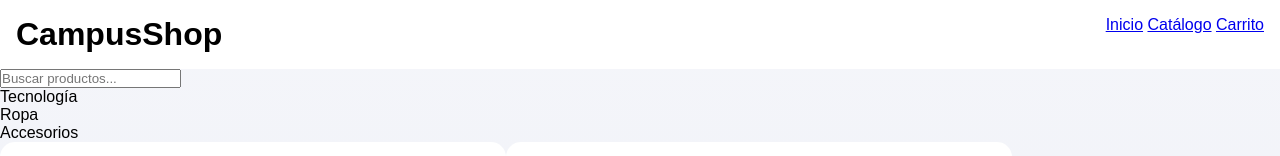
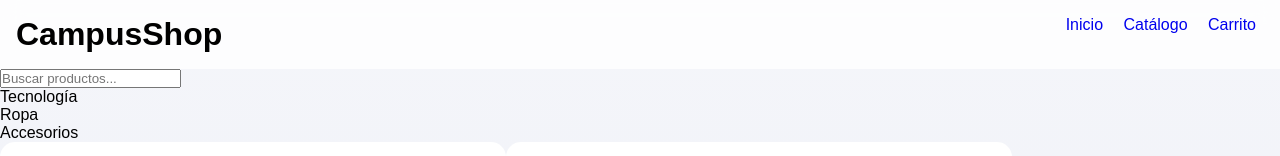
Before and after one commit to RubenCarrenoo/Proyecto-HTML, a plain HTML site: page index.html in a window 1280 px wide. Shown: the top 156 px of the page. Drawn offline with Linux system fonts and the light colour scheme.

Commit message:
feat: :art: se modfico el layout

```diff
--- a/CSS/layout.css
+++ b/CSS/layout.css
@@ -2,7 +2,20 @@
   display:flex;
   justify-content:space-between;
   padding:1rem;
-  background:white;
+  background:rgba(255,255,255,0.8);
+  backdrop-filter: blur(10px);
+  position:sticky;
+  top:0;
+}
+
+.nav a{
+  text-decoration:none;
+  padding:8px;
+  border-radius:10px;
+}
+
+.nav a:hover{
+  background:#eef1f7;
 }
 
 .footer{
```
